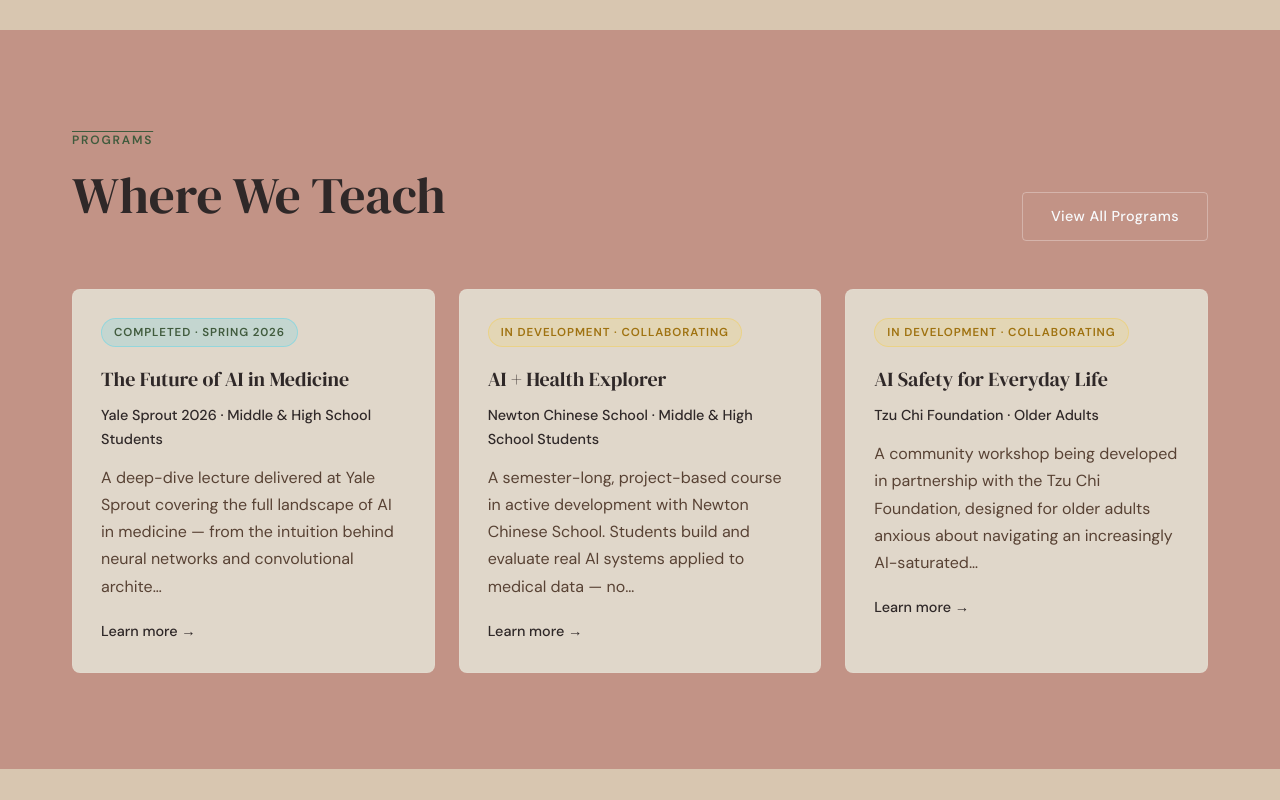
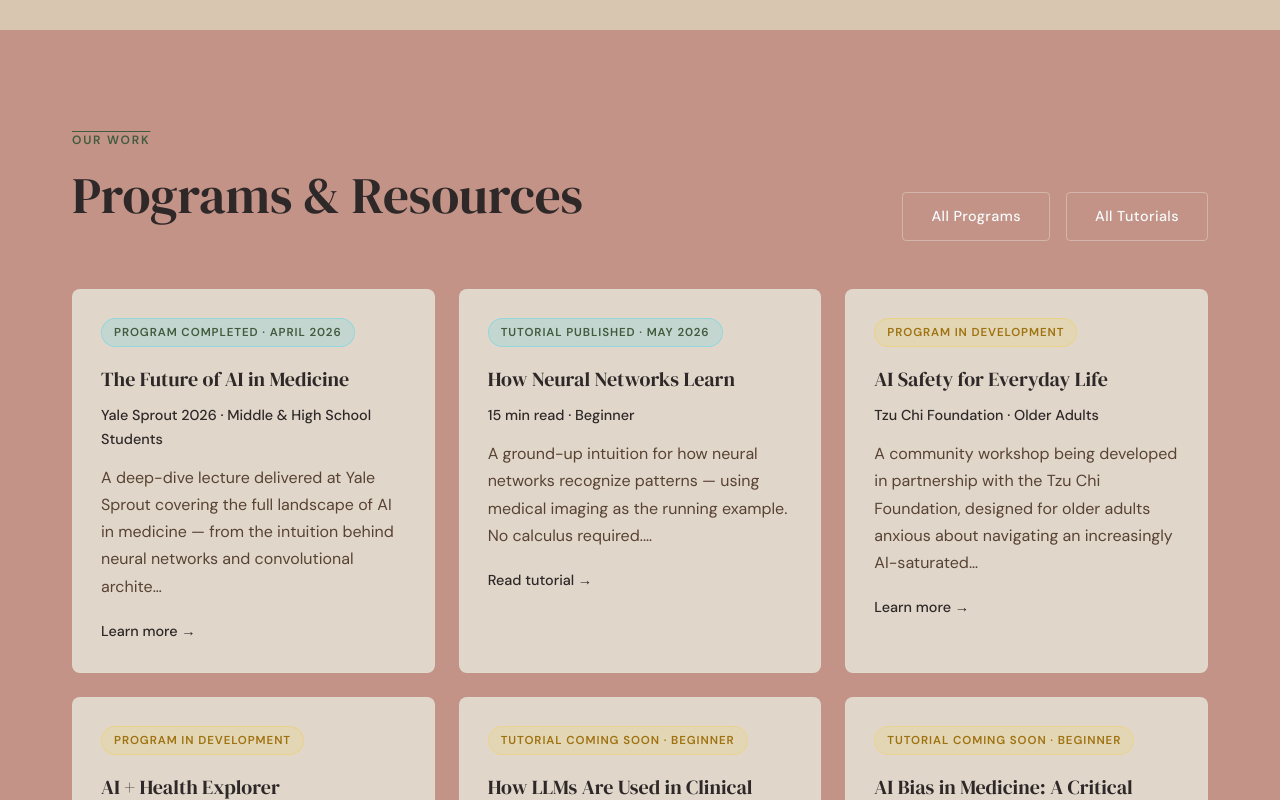
Before and after one commit to malindalu/MedAILiteracyInitiative, a Next.js app: page / in a window 1280 px wide. Shown: the part 1400-2200 px from the top of the page. Built offline with nearby package versions, Linux system fonts and the light colour scheme.

Commit message:
edit work cards

```diff
--- a/app/globals.css
+++ b/app/globals.css
@@ -168,13 +168,13 @@ a { color: inherit; text-decoration: none; }
 }
 .badge--in-progress {
   background: rgba(255, 200, 0, 0.1);
-  color: #9f7210;
+  color: var(--dark-yellow);
   border: 1px solid rgba(255, 200, 0, 0.25);
 }
 .badge--upcoming {
-  background: rgba(148, 163, 184, 0.1);
-  color: var(--gray-light);
-  border: 1px solid rgba(148, 163, 184, 0.2);
+  background: rgba(255, 200, 0, 0.1);
+  color: var(--dark-yellow);
+  border: 1px solid rgba(255, 200, 0, 0.2);
 }
 
 /* ── Card ───────────────────────────────────────────── */
--- a/app/page.tsx
+++ b/app/page.tsx
@@ -1,10 +1,22 @@
 "use client";
 import Link from "next/link";
 import Image from "next/image";
-import { home, programs, leadership } from "@/content";
+import { home, programs, leadership, tutorials } from "@/content";
 
 export default function HomePage() {
-  const featured = programs.items.filter((p) => home.featuredPrograms.includes(p.id));
+  const featured = programs.items
+  .filter((p) => home.featuredPrograms.includes(p.id))
+  .sort((a, b) => rankItem(a.status, a.date, "program") - rankItem(b.status, b.date, "program"));
+
+  type WorkItem =
+  | (typeof programs.items[0] & { kind: "program" })
+  | (typeof tutorials.items[0] & { kind: "tutorial" });
+
+  const workItems: WorkItem[] = [
+    ...featured.map((p) => ({ ...p, kind: "program" as const })),
+    ...tutorials.items.map((t) => ({ ...t, kind: "tutorial" as const })),
+  ].sort((a, b) => rankItem(a.status, a.date, a.kind) - rankItem(b.status, b.date, b.kind))
+  .slice(0, 6);
 
   return (
     <>
@@ -153,7 +165,7 @@ export default function HomePage() {
               }}
             >
               {[
-                { icon: "📑", title: "Tailored to Communities", body: "From high schoolers building classifiers to community members recognizing scams — literacy looks different for every audience." },
+                { icon: "📑", title: "Tailored to Communities", body: "From high schoolers exploring career options to community members trying unfamiliar technologies — literacy looks different for every audience." },
                 // { icon: "🏥", title: "Institutions", body: "We partner with schools, cultural organizations, and academic programs to embed AI literacy where it's needed most." },
                 { icon: "🔭", title: "Forward Thinkers", body: "Our programs don't just teach what AI does today — they train the critical frameworks needed to shape what it does tomorrow." },
               ].map((item) => (
@@ -171,42 +183,59 @@ export default function HomePage() {
         <style>{`@media (max-width: 768px) { section .container > div { grid-template-columns: 1fr !important; } }`}</style>
       </section>
 
-      {/* ── Programs preview ──────────────────────────────── */}
+      {/* ── Our Work ──────────────────────────────────────── */}
       <section className="section section--alt">
         <div className="container">
           <div style={{ display: "flex", justifyContent: "space-between", alignItems: "flex-end", marginBottom: "3rem", flexWrap: "wrap", gap: "1rem" }}>
             <div>
-              <div className="overline-dark">Programs</div>
-              <h2 className="section-headline">Where We Teach</h2>
+              <div className="overline-dark">Our Work</div>
+              <h2 className="section-headline">Programs & Resources</h2>
             </div>
-            <Link href="/programs" className="btn btn-outline">View All Programs</Link>
+            <div style={{ display: "flex", gap: "1rem" }}>
+              <Link href="/programs" className="btn btn-outline">All Programs</Link>
+              <Link href="/tutorials" className="btn btn-outline">All Tutorials</Link>
+            </div>
           </div>
           <div style={{ display: "grid", gridTemplateColumns: "repeat(3, 1fr)", gap: "1.5rem" }}>
-            {featured.map((p) => (
-              <div key={p.id} className="card" style={{ padding: "1.75rem" }}>
-                <span className={`badge badge--${p.status}`} style={{ marginBottom: "1rem" }}>
-                  {p.statusLabel}
-                </span>
-                <div style={{ fontFamily: "var(--font-display)", fontSize: "1.25rem", marginBottom: "0.5rem" }}>
-                  {p.title}
-                </div>
-                <div style={{ fontSize: "0.9rem", color: "var(--cyan)", marginBottom: "0.75rem", fontWeight: 500 }}>
-                  {p.host} · {p.audience}
-                </div>
-                <p style={{ fontSize: "1.0rem", color: "var(--dark-brown)", lineHeight: 1.7 }}>
-                  {p.description.slice(0, 160)}…
-                </p>
-                <Link
-                  href="/programs"
-                  style={{ display: "inline-block", marginTop: "1.25rem", fontSize: "0.9rem", color: "var(--cyan)", fontWeight: 500 }}
-                >
-                  Learn more →
-                </Link>
-              </div>
-            ))}
+
+            {/* Program cards */}
+            {workItems.map((item) =>
+                item.kind === "program" ? (
+                  <div key={item.id} className="card" style={{ padding: "1.75rem" }}>
+                    <span className={`badge badge--${item.status}`} style={{ marginBottom: "1rem" }}>
+                      {item.status === "completed"
+                        ? `Program Completed · ${item.statusLabel}`
+                        : `Program ${item.statusLabel}`}
+                    </span>
+                    <div style={{ fontFamily: "var(--font-display)", fontSize: "1.25rem", marginBottom: "0.5rem" }}>{item.title}</div>
+                    <div style={{ fontSize: "0.9rem", color: "var(--cyan)", marginBottom: "0.75rem", fontWeight: 500 }}>
+                      {item.host} · {item.audience}
+                    </div>
+                    <p style={{ fontSize: "1.0rem", color: "var(--dark-brown)", lineHeight: 1.7 }}>{item.description.slice(0, 160)}…</p>
+                    <Link href="/programs" style={{ display: "inline-block", marginTop: "1.25rem", fontSize: "0.9rem", color: "var(--cyan)", fontWeight: 500 }}>
+                      Learn more →
+                    </Link>
+                  </div>
+                ) : (
+                  <div key={item.id} className="card" style={{ padding: "1.75rem" }}>
+                    <span className={`badge badge--${item.status === "available" ? "completed" : "upcoming"}`} style={{ marginBottom: "1rem" }}>
+                      {item.status === "available"
+                        ? `Tutorial Published · ${item.statusLabel}`
+                        : `Tutorial Coming Soon · ${item.level}`}
+                    </span>
+                    <div style={{ fontFamily: "var(--font-display)", fontSize: "1.25rem", marginBottom: "0.5rem" }}>{item.title}</div>
+                    <div style={{ fontSize: "0.9rem", color: "var(--cyan)", marginBottom: "0.75rem", fontWeight: 500 }}>{item.duration} · {item.level}</div>
+                    <p style={{ fontSize: "1.0rem", color: "var(--dark-brown)", lineHeight: 1.7 }}>{item.description.slice(0, 160)}…</p>
+                    <Link href={item.href} style={{ display: "inline-block", marginTop: "1.25rem", fontSize: "0.9rem", color: "var(--cyan)", fontWeight: 500 }}>
+                      {item.status === "available" ? "Read tutorial →" : "Coming soon"}
+                    </Link>
+                  </div>
+                )
+              )}
+
           </div>
         </div>
-        <style>{`@media (max-width: 900px) { .programs-grid { grid-template-columns: 1fr !important; } }`}</style>
+        <style>{`@media (max-width: 900px) { .our-work-grid { grid-template-columns: 1fr !important; } }`}</style>
       </section>
 
       {/* ── Leadership teaser ─────────────────────────────── */}
@@ -290,3 +319,17 @@ export default function HomePage() {
     </>
   );
 }
+
+function rankItem(status: string, date: string, type: "program" | "tutorial") {
+  const isComplete = status === "completed" || status === "available";
+  const typePriority = type === "program" ? 0 : 1; // program before tutorial within same tier
+  const time = new Date(date).getTime();
+
+  if (isComplete) {
+    // Tier 0: completed — sorted by date desc, program before tutorial on same date
+    return typePriority * 1e9 - time;
+  } else {
+    // Tier 1: in-progress/coming-soon — programs first, then tutorials, each by date desc
+    return 1e15 + typePriority * 1e12 - time;
+  }
+}
--- a/app/programs/page.tsx
+++ b/app/programs/page.tsx
@@ -58,8 +58,8 @@ export default function ProgramsPage() {
                         flexWrap: "wrap",
                       }}
                     >
-                      <span>{p.host}</span>
-                      <span style={{ color: "var(--gray)" }}>·</span>
+                      {/* <span>{p.host}</span> */}
+                      {/* <span style={{ color: "var(--gray)" }}>·</span> */}
                       <span>{p.audience}</span>
                       <span style={{ color: "var(--gray)" }}>·</span>
                       <span style={{ color: "var(--dark-green)" }}>{p.duration}</span>
--- a/content.js
+++ b/content.js
@@ -33,7 +33,7 @@ export const home = {
   hero: {
     headline: "Understanding Health in the \nAge of AI" ,
     subheadline:
-      "We bring AI education to students and communities in the New England Area who want to understand how healthcare is changing and how to navigate it wisely for their wellbeing",
+      "We bring AI education to students and communities in the New England Area who want to understand how their healthcare is changing under new technologies.",
     cta: { label: "See Our Programs", href: "/programs" },
     ctaSecondary: { label: "Learn About Us", href: "/about" },
     // Place a hero image at /public/images/hero.jpg (optional — remove imageSrc to hide)
@@ -98,7 +98,8 @@ export const programs = {
     {
       id: "yale-sprout",
       status: "completed", // "completed" | "in-progress" | "upcoming"
-      statusLabel: "Completed · Spring 2026",
+      date: "2026-04",
+      statusLabel: "April 2026",
       title: "The Future of AI in Medicine",
       host: "Yale Sprout 2026",
       audience: "Middle & High School Students",
@@ -118,8 +119,9 @@ export const programs = {
     },
     {
       id: "newton-chinese-school",
+      date: "2026-01",
       status: "in-progress",
-      statusLabel: "In Development · Collaborating",
+      statusLabel: "In Development",
       title: "AI + Health Explorer",
       host: "Newton Chinese School",
       audience: "Middle & High School Students",
@@ -140,8 +142,9 @@ export const programs = {
     },
     {
       id: "tzu-chi",
+      date: "2026-06",
       status: "in-progress",
-      statusLabel: "In Development · Collaborating",
+      statusLabel: "In Development",
       title: "AI Safety for Everyday Life",
       host: "Tzu Chi Foundation",
       audience: "Older Adults",
@@ -257,6 +260,7 @@ export const tutorials = {
   items: [
     {
       id: "intro-neural-networks",
+      date: "2026-04",
       title: "How Neural Networks Learn",
       level: "Beginner",
       duration: "15 min read",
@@ -265,10 +269,12 @@ export const tutorials = {
       tags: ["Neural Networks", "Fundamentals"],
       href: "#", // ← link to your actual tutorial page or Google Doc
       status: "available", // "available" | "coming-soon"
+      statusLabel: "May 2026",
     },
     {
       id: "medical-image-classifier",
       title: "Build a Medical Image Classifier",
+      date: "2026-05",
       level: "Intermediate",
       duration: "45 min",
       description:
@@ -279,6 +285,7 @@ export const tutorials = {
     },
     {
       id: "ai-bias-medicine",
+      date: "2026-06",
       title: "AI Bias in Medicine: A Critical Framework",
       level: "Beginner",
       duration: "20 min read",
@@ -290,6 +297,7 @@ export const tutorials = {
     },
     {
       id: "llms-clinical-notes",
+      date: "2026-07",
       title: "How LLMs Are Used in Clinical Notetaking",
       level: "Beginner",
       duration: "15 min read",
```
